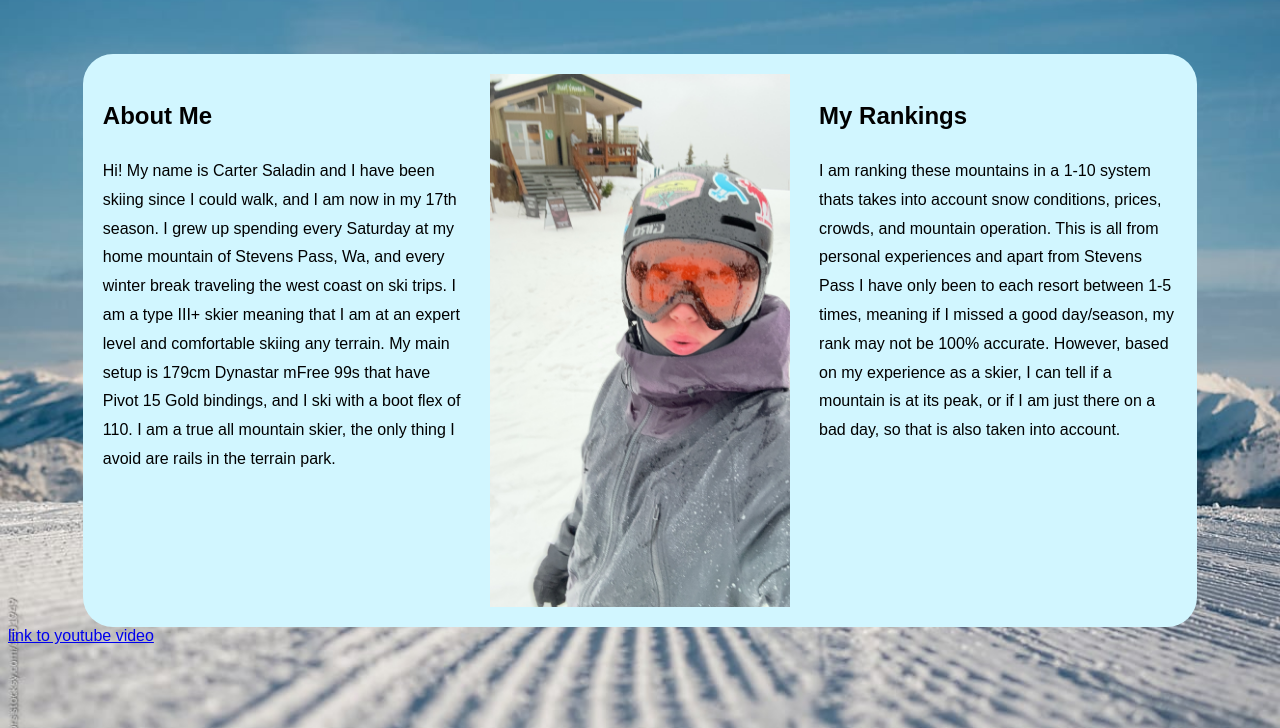
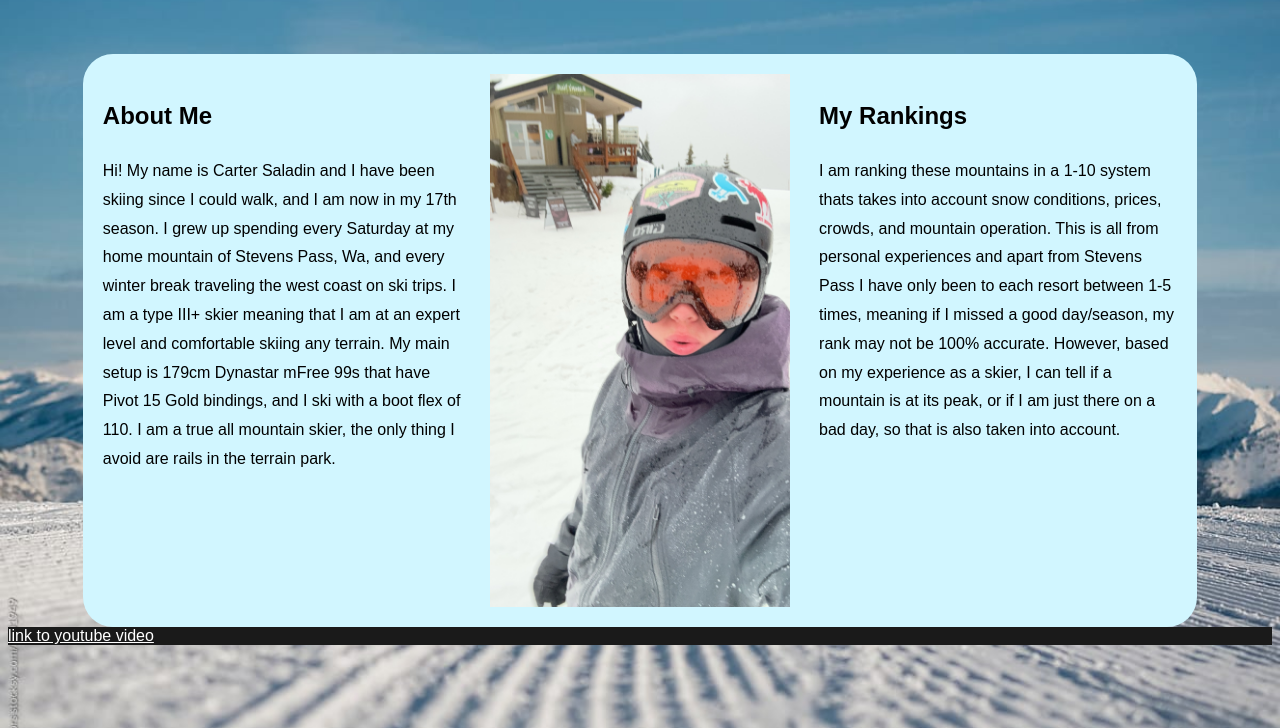
Before and after one commit to CarterSaladin/CSCI202FINAL, a plain HTML site: page about.html in a window 1280 px wide. Shown: the part 72-800 px from the top of the page. Drawn offline with Linux system fonts and the light colour scheme; a script that the page names is missing; a web font is replaced by a local one.

Commit message:
Update styles.css

```diff
--- a/styles.css
+++ b/styles.css
@@ -206,3 +206,12 @@ iframe{
     height: 100%;
     object-fit: cover;
 }
+
+/* footer */
+footer{
+    background-color: #1a1a1a;
+    color: white;
+}
+footer a{
+    color: white;
+}
```
